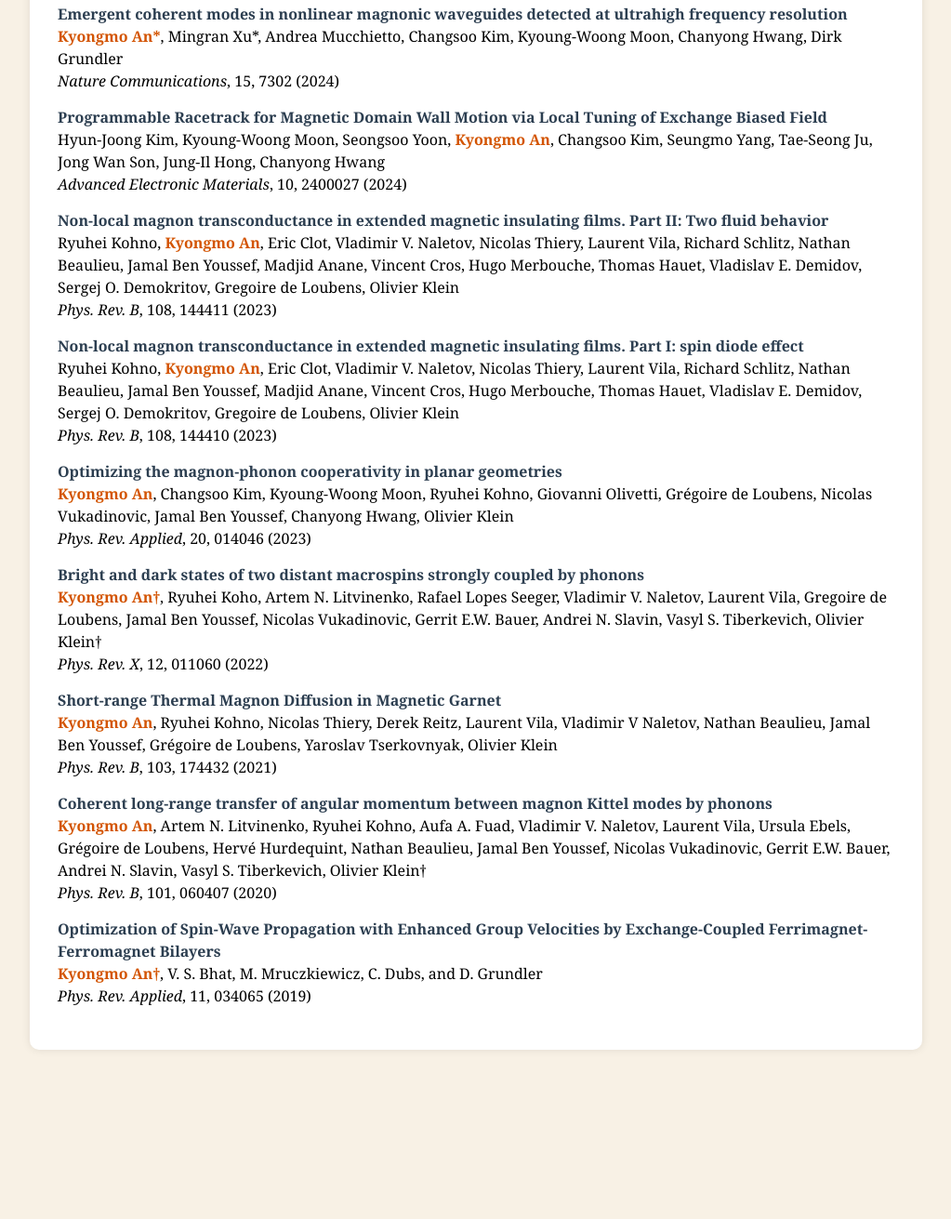
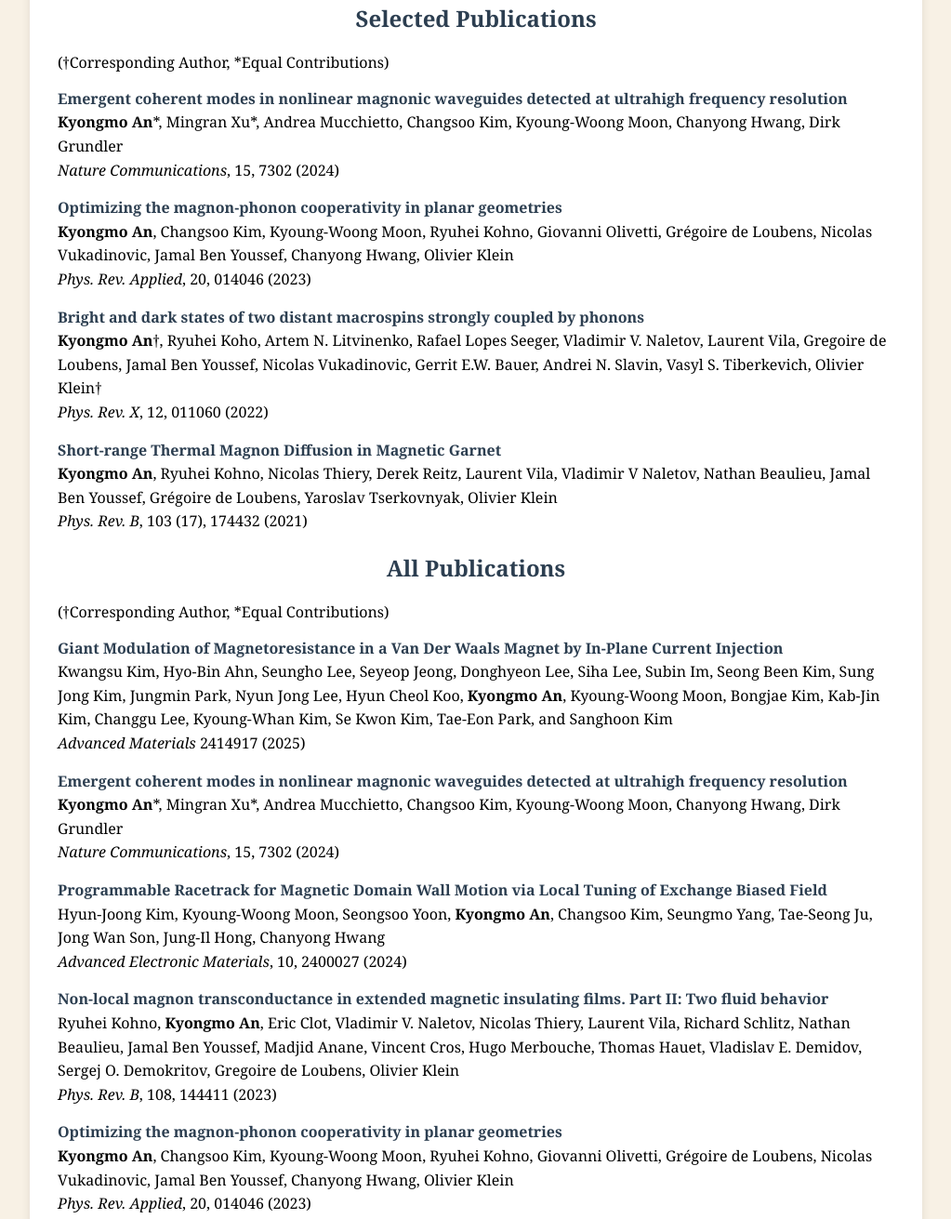
Before and after one commit to kmogis/homepage, a plain HTML site: page publications.html in a window 1280 px wide. Shown: the part 141-1452 px from the top of the page at 93% size, without its empty margins (128-1151 px from the left). Before the commit the page ends 1298 px from the top, so only its background shows below. Drawn offline with Linux system fonts and the light colour scheme.

Commit message:
Update publications.html

```diff
--- a/publications.html
+++ b/publications.html
@@ -15,52 +15,59 @@
             box-shadow: 0px 0px 10px rgba(0, 0, 0, 0.1);
             text-align: left;
         }
-        h1 { color: #2c3e50; text-align: center; }
+        h1, h2 { color: #2c3e50; text-align: center; }
         ul { list-style: none; padding: 0; }
-        li { margin-bottom: 15px; line-height: 1.5; }
+        li { margin-bottom: 15px; line-height: 1.6; }
         strong { color: #2c3e50; }
-        .highlight { font-weight: bold; color: #d35400; } /* Kyongmo An 강조 */
+        b { color: black; } /* Kyongmo An 이름을 검은색 굵은 글씨로 */
     </style>
 </head>
 <body>
     <div class="container">
         <h1>Publications</h1>
+
+        <h2>Selected Publications</h2>
+        <p>(†Corresponding Author, *Equal Contributions)</p>
         <ul>
             <li><strong>Emergent coherent modes in nonlinear magnonic waveguides detected at ultrahigh frequency resolution</strong><br>
-                <span class="highlight">Kyongmo An*</span>, Mingran Xu*, Andrea Mucchietto, Changsoo Kim, Kyoung-Woong Moon, Chanyong Hwang, Dirk Grundler<br>
+                <b>Kyongmo An</b>*, Mingran Xu*, Andrea Mucchietto, Changsoo Kim, Kyoung-Woong Moon, Chanyong Hwang, Dirk Grundler<br>
+                <i>Nature Communications</i>, 15, 7302 (2024)</li>
+
+            <li><strong>Optimizing the magnon-phonon cooperativity in planar geometries</strong><br>
+                <b>Kyongmo An</b>, Changsoo Kim, Kyoung-Woong Moon, Ryuhei Kohno, Giovanni Olivetti, Grégoire de Loubens, Nicolas Vukadinovic, Jamal Ben Youssef, Chanyong Hwang, Olivier Klein<br>
+                <i>Phys. Rev. Applied</i>, 20, 014046 (2023)</li>
+
+            <li><strong>Bright and dark states of two distant macrospins strongly coupled by phonons</strong><br>
+                <b>Kyongmo An</b>†, Ryuhei Koho, Artem N. Litvinenko, Rafael Lopes Seeger, Vladimir V. Naletov, Laurent Vila, Gregoire de Loubens, Jamal Ben Youssef, Nicolas Vukadinovic, Gerrit E.W. Bauer, Andrei N. Slavin, Vasyl S. Tiberkevich, Olivier Klein†<br>
+                <i>Phys. Rev. X</i>, 12, 011060 (2022)</li>
+
+            <li><strong>Short-range Thermal Magnon Diffusion in Magnetic Garnet</strong><br>
+                <b>Kyongmo An</b>, Ryuhei Kohno, Nicolas Thiery, Derek Reitz, Laurent Vila, Vladimir V Naletov, Nathan Beaulieu, Jamal Ben Youssef, Grégoire de Loubens, Yaroslav Tserkovnyak, Olivier Klein<br>
+                <i>Phys. Rev. B</i>, 103 (17), 174432 (2021)</li>
+        </ul>
+
+        <h2>All Publications</h2>
+        <p>(†Corresponding Author, *Equal Contributions)</p>
+        <ul>
+            <li><strong>Giant Modulation of Magnetoresistance in a Van Der Waals Magnet by In‐Plane Current Injection</strong><br>
+                Kwangsu Kim, Hyo‐Bin Ahn, Seungho Lee, Seyeop Jeong, Donghyeon Lee, Siha Lee, Subin Im, Seong Been Kim, Sung Jong Kim, Jungmin Park, Nyun Jong Lee, Hyun Cheol Koo, <b>Kyongmo An</b>, Kyoung‐Woong Moon, Bongjae Kim, Kab‐Jin Kim, Changgu Lee, Kyoung‐Whan Kim, Se Kwon Kim, Tae‐Eon Park, and Sanghoon Kim<br>
+                <i>Advanced Materials</i> 2414917 (2025)</li>
+
+            <li><strong>Emergent coherent modes in nonlinear magnonic waveguides detected at ultrahigh frequency resolution</strong><br>
+                <b>Kyongmo An</b>*, Mingran Xu*, Andrea Mucchietto, Changsoo Kim, Kyoung-Woong Moon, Chanyong Hwang, Dirk Grundler<br>
                 <i>Nature Communications</i>, 15, 7302 (2024)</li>
 
             <li><strong>Programmable Racetrack for Magnetic Domain Wall Motion via Local Tuning of Exchange Biased Field</strong><br>
-                Hyun‐Joong Kim, Kyoung‐Woong Moon, Seongsoo Yoon, <span class="highlight">Kyongmo An</span>, Changsoo Kim, Seungmo Yang, Tae‐Seong Ju, Jong Wan Son, Jung‐Il Hong, Chanyong Hwang<br>
+                Hyun‐Joong Kim, Kyoung‐Woong Moon, Seongsoo Yoon, <b>Kyongmo An</b>, Changsoo Kim, Seungmo Yang, Tae‐Seong Ju, Jong Wan Son, Jung‐Il Hong, Chanyong Hwang<br>
                 <i>Advanced Electronic Materials</i>, 10, 2400027 (2024)</li>
 
             <li><strong>Non-local magnon transconductance in extended magnetic insulating films. Part II: Two fluid behavior</strong><br>
-                Ryuhei Kohno, <span class="highlight">Kyongmo An</span>, Eric Clot, Vladimir V. Naletov, Nicolas Thiery, Laurent Vila, Richard Schlitz, Nathan Beaulieu, Jamal Ben Youssef, Madjid Anane, Vincent Cros, Hugo Merbouche, Thomas Hauet, Vladislav E. Demidov, Sergej O. Demokritov, Gregoire de Loubens, Olivier Klein<br>
+                Ryuhei Kohno, <b>Kyongmo An</b>, Eric Clot, Vladimir V. Naletov, Nicolas Thiery, Laurent Vila, Richard Schlitz, Nathan Beaulieu, Jamal Ben Youssef, Madjid Anane, Vincent Cros, Hugo Merbouche, Thomas Hauet, Vladislav E. Demidov, Sergej O. Demokritov, Gregoire de Loubens, Olivier Klein<br>
                 <i>Phys. Rev. B</i>, 108, 144411 (2023)</li>
 
-            <li><strong>Non-local magnon transconductance in extended magnetic insulating films. Part I: spin diode effect</strong><br>
-                Ryuhei Kohno, <span class="highlight">Kyongmo An</span>, Eric Clot, Vladimir V. Naletov, Nicolas Thiery, Laurent Vila, Richard Schlitz, Nathan Beaulieu, Jamal Ben Youssef, Madjid Anane, Vincent Cros, Hugo Merbouche, Thomas Hauet, Vladislav E. Demidov, Sergej O. Demokritov, Gregoire de Loubens, Olivier Klein<br>
-                <i>Phys. Rev. B</i>, 108, 144410 (2023)</li>
-
             <li><strong>Optimizing the magnon-phonon cooperativity in planar geometries</strong><br>
-                <span class="highlight">Kyongmo An</span>, Changsoo Kim, Kyoung-Woong Moon, Ryuhei Kohno, Giovanni Olivetti, Grégoire de Loubens, Nicolas Vukadinovic, Jamal Ben Youssef, Chanyong Hwang, Olivier Klein<br>
+                <b>Kyongmo An</b>, Changsoo Kim, Kyoung-Woong Moon, Ryuhei Kohno, Giovanni Olivetti, Grégoire de Loubens, Nicolas Vukadinovic, Jamal Ben Youssef, Chanyong Hwang, Olivier Klein<br>
                 <i>Phys. Rev. Applied</i>, 20, 014046 (2023)</li>
-
-            <li><strong>Bright and dark states of two distant macrospins strongly coupled by phonons</strong><br>
-                <span class="highlight">Kyongmo An†</span>, Ryuhei Koho, Artem N. Litvinenko, Rafael Lopes Seeger, Vladimir V. Naletov, Laurent Vila, Gregoire de Loubens, Jamal Ben Youssef, Nicolas Vukadinovic, Gerrit E.W. Bauer, Andrei N. Slavin, Vasyl S. Tiberkevich, Olivier Klein†<br>
-                <i>Phys. Rev. X</i>, 12, 011060 (2022)</li>
-
-            <li><strong>Short-range Thermal Magnon Diffusion in Magnetic Garnet</strong><br>
-                <span class="highlight">Kyongmo An</span>, Ryuhei Kohno, Nicolas Thiery, Derek Reitz, Laurent Vila, Vladimir V Naletov, Nathan Beaulieu, Jamal Ben Youssef, Grégoire de Loubens, Yaroslav Tserkovnyak, Olivier Klein<br>
-                <i>Phys. Rev. B</i>, 103, 174432 (2021)</li>
-
-            <li><strong>Coherent long-range transfer of angular momentum between magnon Kittel modes by phonons</strong><br>
-                <span class="highlight">Kyongmo An</span>, Artem N. Litvinenko, Ryuhei Kohno, Aufa A. Fuad, Vladimir V. Naletov, Laurent Vila, Ursula Ebels, Grégoire de Loubens, Hervé Hurdequint, Nathan Beaulieu, Jamal Ben Youssef, Nicolas Vukadinovic, Gerrit E.W. Bauer, Andrei N. Slavin, Vasyl S. Tiberkevich, Olivier Klein†<br>
-                <i>Phys. Rev. B</i>, 101, 060407 (2020)</li>
-
-            <li><strong>Optimization of Spin-Wave Propagation with Enhanced Group Velocities by Exchange-Coupled Ferrimagnet-Ferromagnet Bilayers</strong><br>
-                <span class="highlight">Kyongmo An†</span>, V. S. Bhat, M. Mruczkiewicz, C. Dubs, and D. Grundler<br>
-                <i>Phys. Rev. Applied</i>, 11, 034065 (2019)</li>
         </ul>
     </div>
 </body>
```
